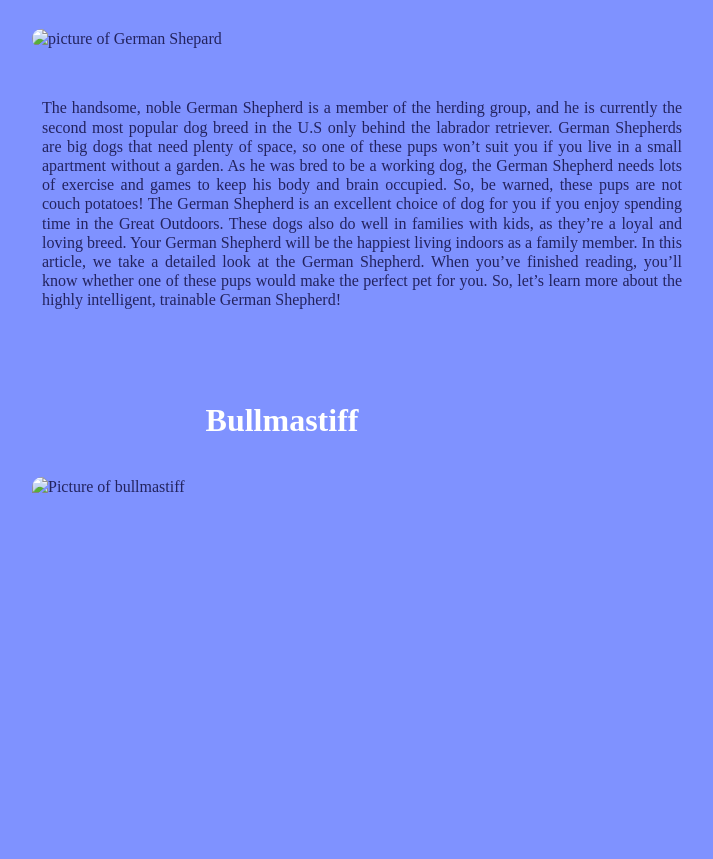
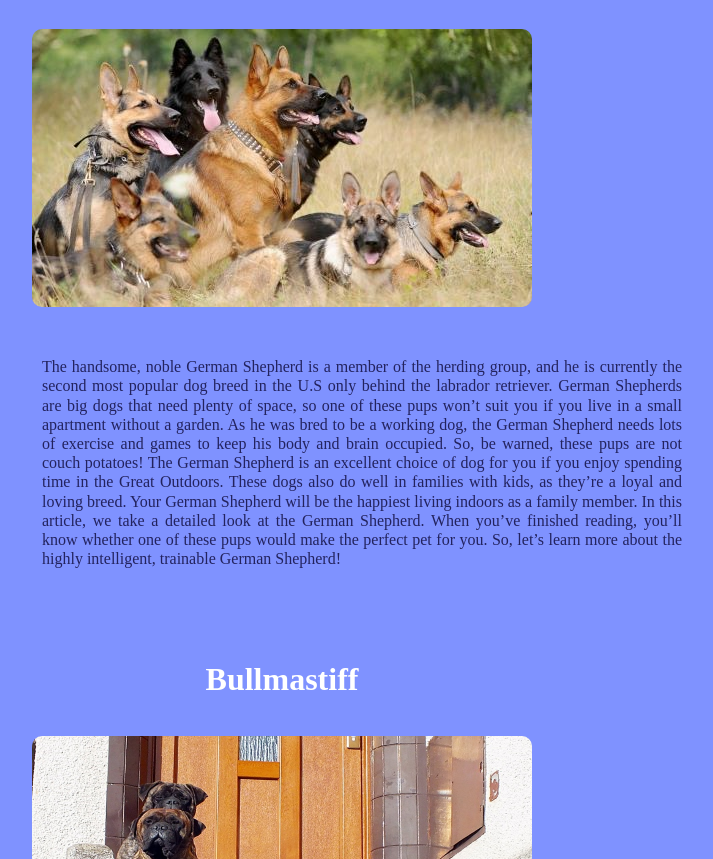
Before and after one commit to DavisHilton/First_VS_Code_Project, a plain HTML site: page index.html in a window 1280 px wide. Shown: the part 373-1232 px from the top of the page, without its empty margins (358-1071 px from the left). Drawn offline with Linux system fonts and the light colour scheme; the site is published under a folder, as on GitHub Pages, so addresses that start at the root find nothing.

Commit message:
Update index.html

```diff
--- a/index.html
+++ b/index.html
@@ -22,7 +22,7 @@
     <div class="h1"><h1>Two Of My Favorate Dog Breeds</h1></div>
     <section class="dog-type german-shepard">
       <h2 class="h2-german">German Shepard Dog</h2>
-      <img src="/resources/images/German_shapard-500x278.jpg" width="500" alt="picture of German Shepard">
+      <img src="resources/images/German_shapard-500x278.jpg" width="500" alt="picture of German Shepard">
       <p>The handsome, noble German Shepherd is a member of the herding group, and he is currently the second most
         popular dog breed in the U.S only behind the labrador retriever. German Shepherds are big dogs that need
         plenty
@@ -45,7 +45,7 @@
 
     <section class="dog-type bullmastiff">
       <h2 class="h2-bullmastiff">Bullmastiff</h2>
-      <img src="/resources/images/bullmastiff-group.jpg" width="500" height="400" alt="Picture of bullmastiff">
+      <img src="resources/images/bullmastiff-group.jpg" width="500" height="400" alt="Picture of bullmastiff">
       <p>The Bullmastiff is a mighty pup who is a true gentle giant. But, try to mess with his family, and he’ll step
         in
         to protect them ferociously. This big softie is a well-balanced pooch for most family homes. There are also
```
